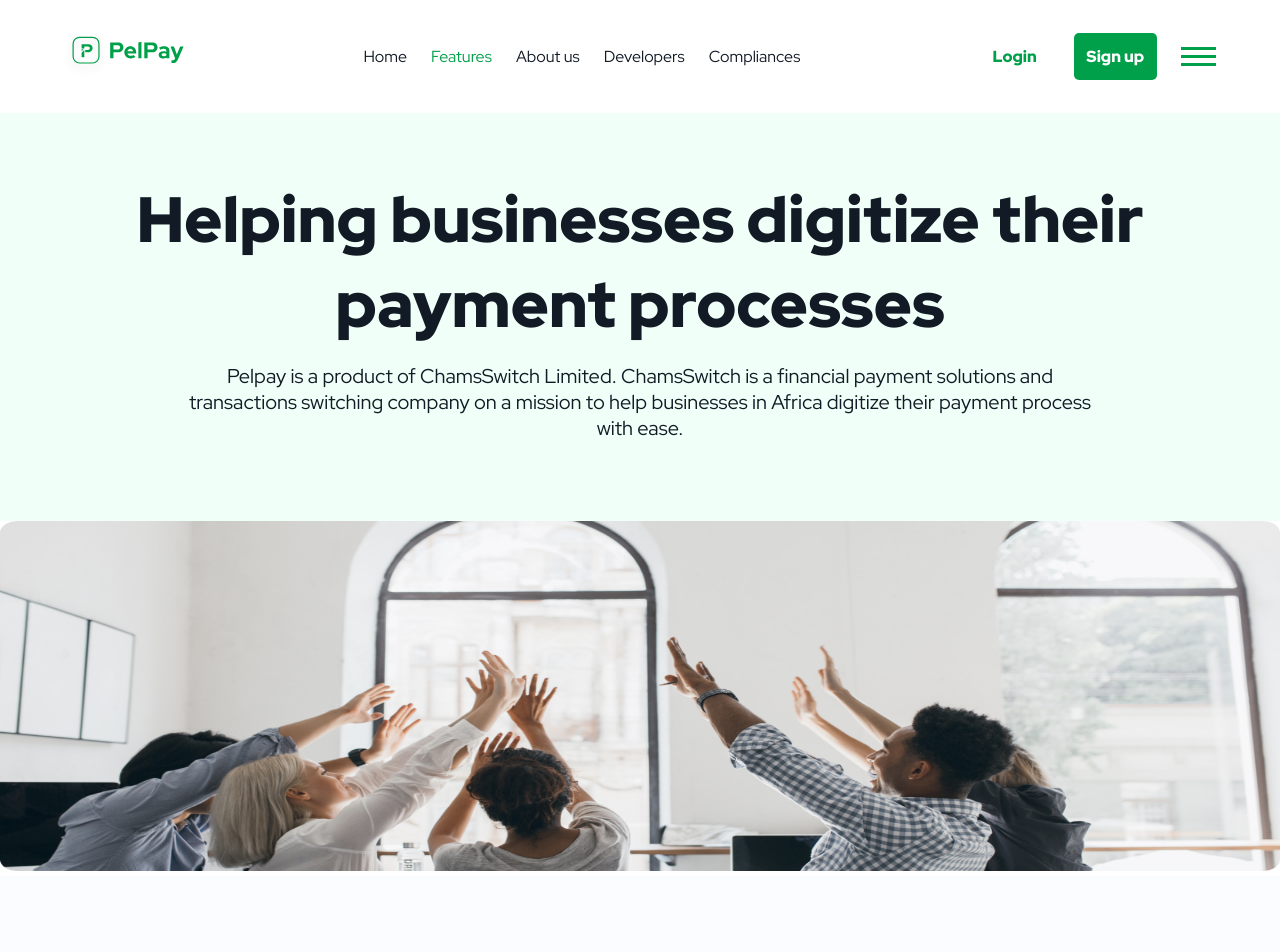
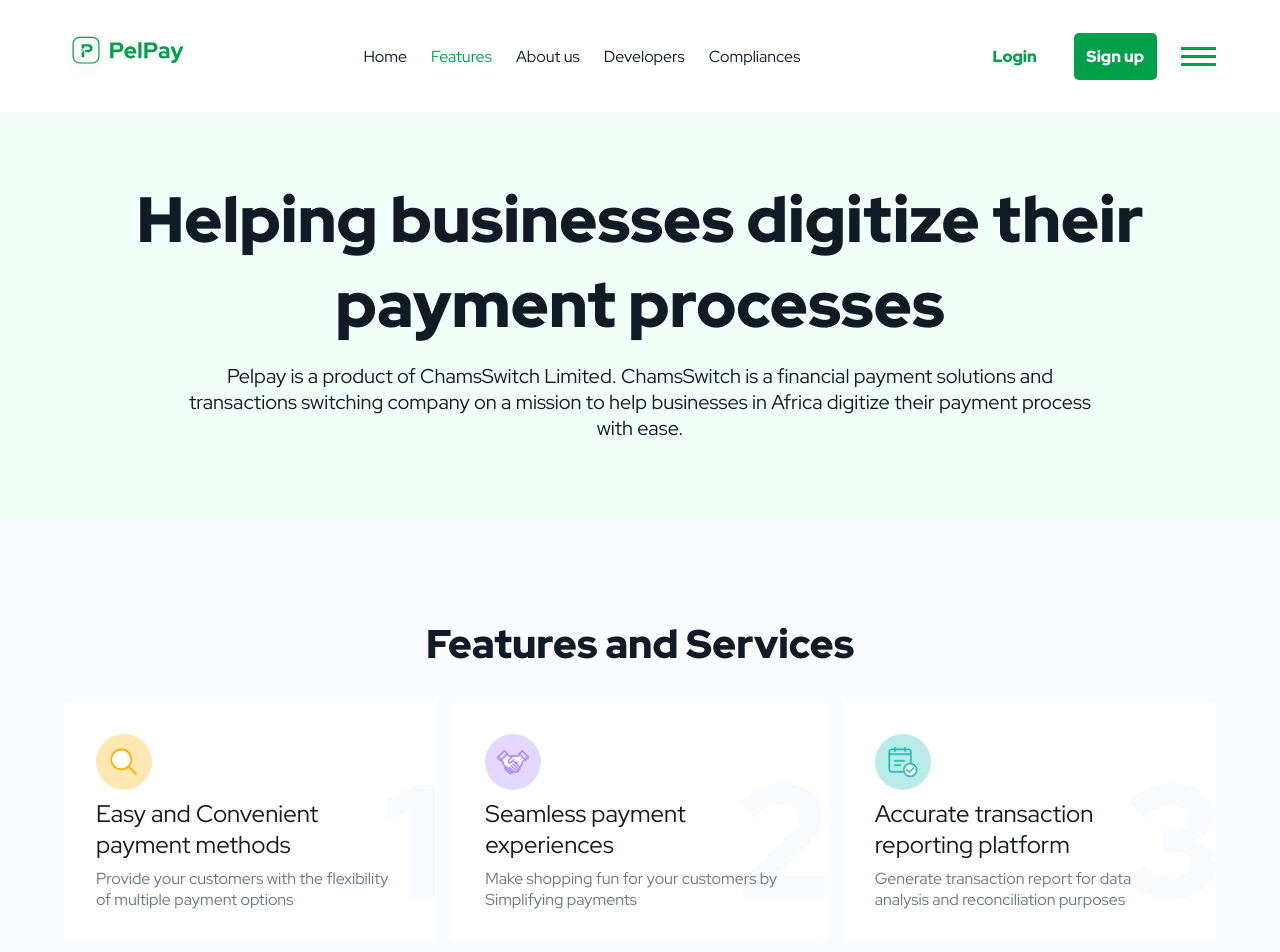
Before and after one commit to Polymath0033/pelpay-app, a React (Vite) app: page /features in a window 1280 px wide. Shown: the top 952 px of the page. Built offline with nearby package versions, Linux system fonts and the light colour scheme.

Commit message:
Removed Features hero image

```diff
--- a/src/pages/Features.tsx
+++ b/src/pages/Features.tsx
@@ -1,4 +1,4 @@
-import hero_image from "../assets/Image.png";
+//import hero_image from "../assets/Image.png";
 import classes from "./Features.module.css";
 import search_yellow from "../assets/search_yellow.svg";
 import search_blue from "../assets/search_blue.svg";
@@ -17,7 +17,7 @@ const Features = () => {
           help businesses in Africa digitize their payment process with ease.
         </p>
       </div>
-      <img src={hero_image} alt="hero image" className={classes.hero_image} />
+      {/* <img src={hero_image} alt="hero image" className={classes.hero_image} /> */}
 
       <section className={classes.section}>
         <h2>Features and Services</h2>
```
